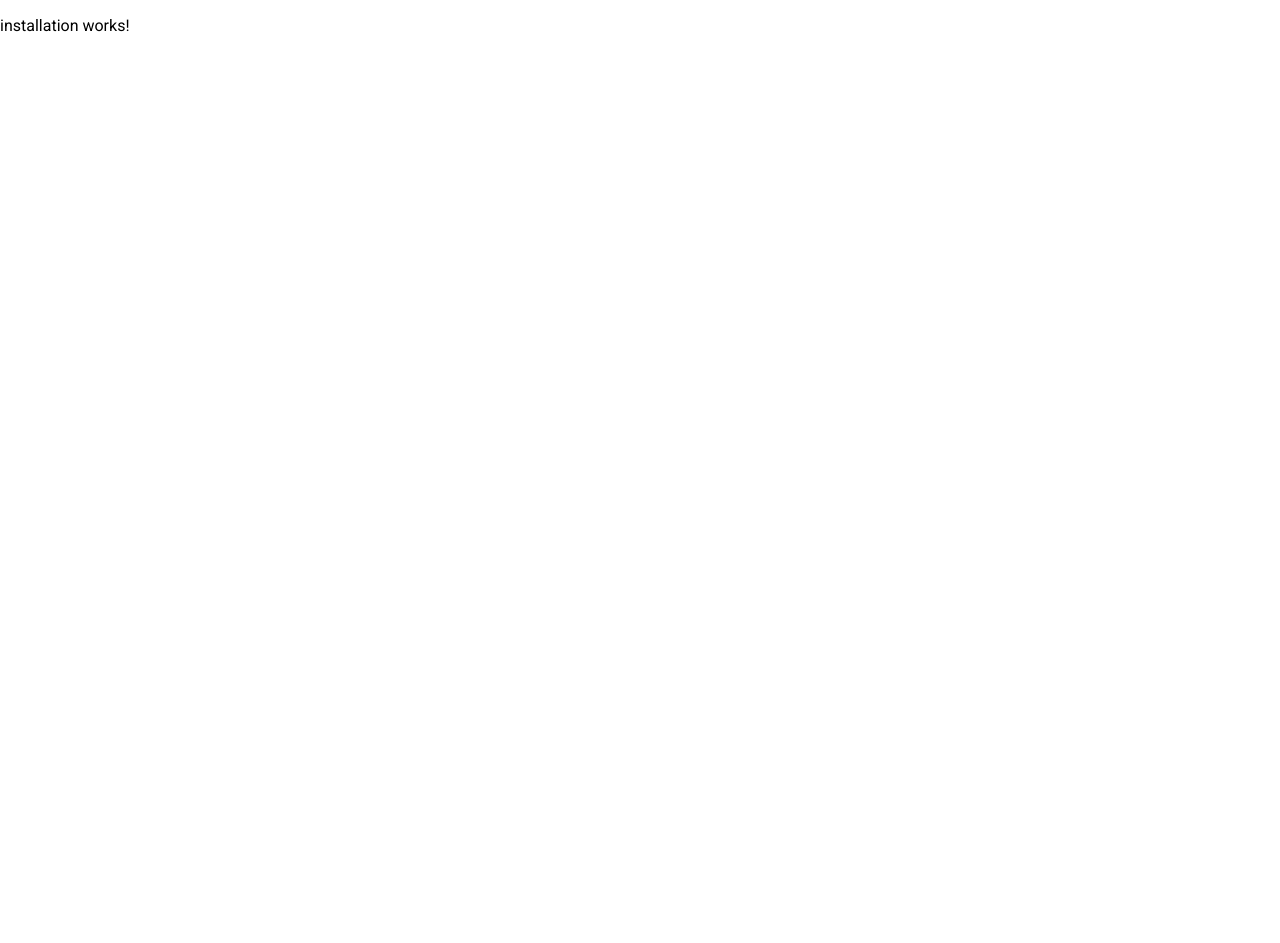
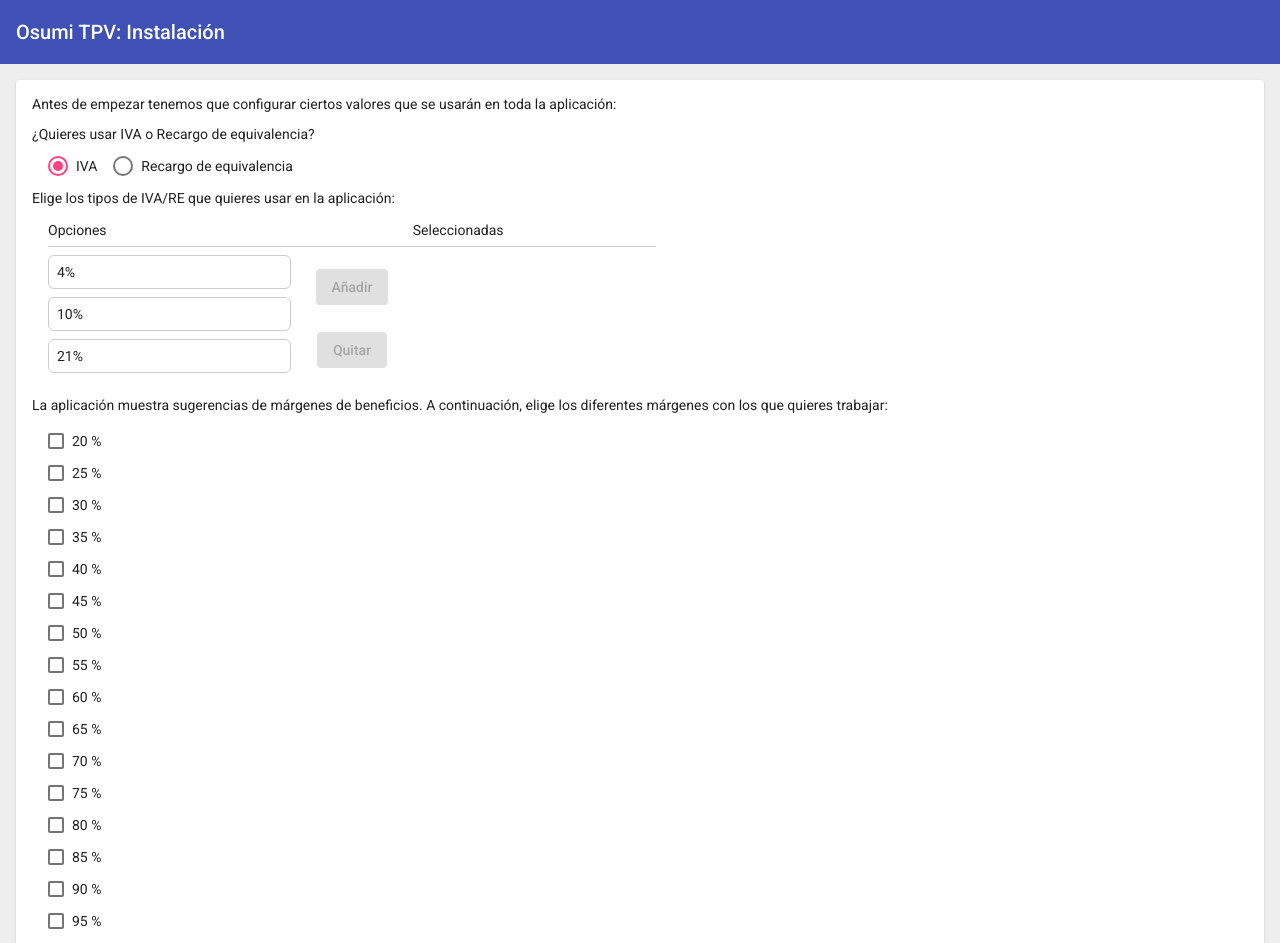
Before and after one commit to osumionline/Osumi-TPV, an Angular app: page /installation in a window 1280 px wide. Shown: the top 943 px of the page. Before the commit the page ends 816 px from the top, so only its background shows below. Built offline with nearby package versions, Linux system fonts and the light colour scheme.

Commit message:
Casi termino página de instalación

```diff
--- a/src/app/pages/installation/css/installation.component.css
+++ b/src/app/pages/installation/css/installation.component.css
@@ -0,0 +1,80 @@
+:host{
+  background-color: #eee;
+}
+
+.main{
+  margin: 16px;
+}
+
+.mat-radio-button ~ .mat-radio-button {
+  margin-left: 16px;
+}
+
+.option-margin{
+  margin-left: 16px;
+}
+
+.select-list-wrapper{
+  margin: 16px;
+  width: 50%;
+}
+
+.select-list-header{
+  display: flex;
+  flex-direction: row;
+  border-bottom: 1px solid #ccc;
+  margin-bottom: 8px;
+  padding-bottom: 8px;
+}
+
+.select-list-body{
+  display: flex;
+  flex-direction: row;
+}
+
+.select-list-col{
+  flex: 2;
+}
+
+.select-list-buttons{
+  flex: 1;
+  display: flex;
+  flex-direction: column;
+  justify-content: space-around;
+  align-items: center;
+}
+
+.select-list-item{
+  line-height: 32px;
+  border: 1px solid #ccc;
+  border-radius: 6px;
+  box-sizing: border-box;
+  padding-left: 8px;
+  margin-bottom: 8px;
+  cursor: pointer;
+}
+
+.select-list-item:hover{
+  border: 1px solid #888;
+}
+
+.select-list-selected{
+  background-color: #ff8800;
+  color: #fff;
+}
+
+.margin-list{
+  margin: 16px;
+  padding: 0;
+  list-style-type: none;
+}
+
+.margin-list li{
+  margin-bottom: 8px;
+}
+
+.end-actions{
+  padding: 16px;
+  display: flex;
+  justify-content: flex-end;
+}
--- a/src/app/pages/installation/html/installation.component.html
+++ b/src/app/pages/installation/html/installation.component.html
@@ -1 +1,62 @@
-<p>installation works!</p>
+<mat-toolbar color="primary">
+  <span>Osumi TPV: Instalación</span>
+</mat-toolbar>
+
+<mat-card class="main">
+  <mat-card-content>
+    <p>Antes de empezar tenemos que configurar ciertos valores que se usarán en toda la aplicación:</p>
+
+    <p>¿Quieres usar IVA o Recargo de equivalencia?</p>
+
+    <mat-radio-group class="option-margin" aria-label="IVA / RE" [(ngModel)]="selectedOption">
+      <mat-radio-button *ngFor="let option of ivareOptions" [value]="option.id" (click)="changeOptionList(option.id)">{{ option.name }}</mat-radio-button>
+    </mat-radio-group>
+
+    <p>Elige los tipos de IVA/RE que quieres usar en la aplicación:</p>
+
+    <div class="select-list-wrapper">
+      <div class="select-list-header">
+        <div class="select-list-col">Opciones</div>
+        <div class="select-list-buttons">&nbsp;</div>
+        <div class="select-list-col">Seleccionadas</div>
+      </div>
+      <div class="select-list-body">
+        <div class="select-list-col">
+          <div class="select-list-item" *ngFor="let item of optionsList" (click)="selectOption(item)" [ngClass]="{'select-list-selected': selectedOptionInList==item}">{{ item }}%</div>
+        </div>
+        <div class="select-list-buttons">
+          <button mat-raised-button color="primary" [disabled]="!selectedOptionInList || optionsList.length==0" (click)="addToList()">Añadir</button>
+          <button mat-raised-button color="primary" [disabled]="!selectedOptionInList || selectedOptionsList.length==0" (click)="removeFromList()">Quitar</button>
+        </div>
+        <div class="select-list-col">
+          <div class="select-list-item" *ngFor="let item of selectedOptionsList" (click)="selectOption(item)" [ngClass]="{'select-list-selected': selectedOptionInList==item}">{{ item }}%</div>
+        </div>
+      </div>
+    </div>
+
+    <p>La aplicación muestra sugerencias de márgenes de beneficios. A continuación, elige los diferentes márgenes con los que quieres trabajar:</p>
+
+    <ul class="margin-list">
+      <li *ngFor="let option of marginList">
+        <mat-checkbox [(ngModel)]="option.checked">{{ option.value }} %</mat-checkbox>
+      </li>
+    </ul>
+
+    <p>¿La aplicación se enlazará con una tienda online?</p>
+
+    <mat-radio-group class="option-margin" aria-label="Venta online" [(ngModel)]="hasOnline">
+      <mat-radio-button value="0">No</mat-radio-button>
+      <mat-radio-button value="1">Si</mat-radio-button>
+    </mat-radio-group>
+
+    <p>¿Los artículos de la aplicación tienen fecha de caducidad?</p>
+
+    <mat-radio-group class="option-margin" aria-label="Fecha caducidad" [(ngModel)]="hasExpiryDate">
+      <mat-radio-button value="0">No</mat-radio-button>
+      <mat-radio-button value="1">Si</mat-radio-button>
+    </mat-radio-group>
+  </mat-card-content>
+  <mat-card-actions class="end-actions">
+    <button mat-raised-button color="primary" (click)="saveConfiguration()">Guardar configuración</button>
+  </mat-card-actions>
+</mat-card>
--- a/src/app/pages/installation/installation.component.ts
+++ b/src/app/pages/installation/installation.component.ts
@@ -1,4 +1,5 @@
 import { Component, OnInit } from '@angular/core';
+import { DialogService } from '../../services/dialog.service';
 
 @Component({
   selector: 'app-installation',
@@ -6,6 +7,93 @@ import { Component, OnInit } from '@angular/core';
   styleUrls: ['./css/installation.component.css']
 })
 export class InstallationComponent implements OnInit {
-  constructor() {}
-  ngOnInit() {}
+  ivareOptions = [{id: 'iva', name: 'IVA'}, {id: 're', name: 'Recargo de equivalencia'}];
+  ivaOptionsList: number[] = [4, 10, 21];
+  reOptionsList: number[] = [4.5, 11.4, 26.2];
+
+  optionsList: number[] = [];
+  selectedOptionsList: number[] = [];
+
+  selectedOption: string = 'iva';
+  selectedOptionInList: number = null;
+
+  marginList = [
+    {value: 20,  checked: false},
+    {value: 25,  checked: false},
+    {value: 30,  checked: false},
+    {value: 35,  checked: false},
+    {value: 40,  checked: false},
+    {value: 45,  checked: false},
+    {value: 50,  checked: false},
+    {value: 55,  checked: false},
+    {value: 60,  checked: false},
+    {value: 65,  checked: false},
+    {value: 70,  checked: false},
+    {value: 75,  checked: false},
+    {value: 80,  checked: false},
+    {value: 85,  checked: false},
+    {value: 90,  checked: false},
+    {value: 95,  checked: false},
+    {value: 100, checked: false}
+  ];
+
+  hasOnline: string = '0';
+  hasExpiryDate: string = '0';
+
+  constructor(private dialog: DialogService) {}
+  ngOnInit() {
+    this.optionsList = [...this.ivaOptionsList];
+  }
+
+  changeOptionList(id){
+    this.selectedOption = id;
+    this.selectedOptionsList = [];
+    this.selectedOptionInList = null;
+
+    if (id==='iva'){
+      this.optionsList = [...this.ivaOptionsList];
+    }
+    if (id==='re'){
+      this.optionsList = [...this.reOptionsList];
+    }
+  }
+
+  selectOption(item){
+    if (this.selectedOptionInList!=item){
+      this.selectedOptionInList = item;
+    }
+    else{
+      this.selectedOptionInList = null;
+    }
+  }
+
+  addToList(){
+    let ind = this.optionsList.findIndex(x => x==this.selectedOptionInList);
+    if (ind==-1){
+      return;
+    }
+    this.selectedOptionsList.push(this.selectedOptionInList);
+    this.optionsList.splice(ind, 1);
+    this.selectedOptionInList = null;
+  }
+
+  removeFromList(){
+    let ind = this.selectedOptionsList.findIndex(x => x==this.selectedOptionInList);
+    if (ind==-1){
+      return;
+    }
+    this.optionsList.push(this.selectedOptionInList);
+    this.selectedOptionsList.splice(ind, 1);
+    this.selectedOptionInList = null;
+  }
+
+  saveConfiguration(){
+    if (this.selectedOptionsList.length==0){
+      this.dialog.alert({title: 'Error', content: '¡No has elegido ningún valor en la lista de IVA/Recargo de equivalencias!', ok: 'Continuar'}).subscribe(result => {});
+      return false;
+    }
+
+    const selectedMargins = this.marginList.filter(x => x.checked);
+    console.log(selectedMargins);
+  }
 }
--- a/src/app/pages/main/html/main.component.html
+++ b/src/app/pages/main/html/main.component.html
@@ -2,7 +2,7 @@
   <img src="assets/loading.svg" alt="Cargando...">
 </div>
 
-<mat-toolbar class="toolbar">
+<mat-toolbar color="primary" class="toolbar">
   <span>Osumi TPV</span>
   <div class="toolbar-options">
     <button class="toolbar-btn" [ngClass]="{'toolbar-btn-selected': selectedOption=='sales'}" (click)="selectOptionSales()">
--- a/src/styles.css
+++ b/src/styles.css
@@ -1,4 +1,4 @@
 /* You can add global styles to this file, and also import other style files */
 
 html, body { height: 100%; }
-body { margin: 0; font-family: Roboto, "Helvetica Neue", sans-serif; }
+body { margin: 0; font-family: Roboto, "Helvetica Neue", sans-serif; background-color: #eee; }
```
